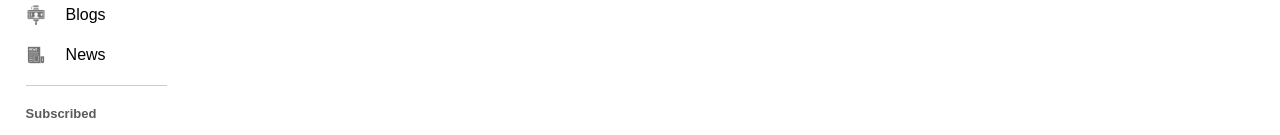
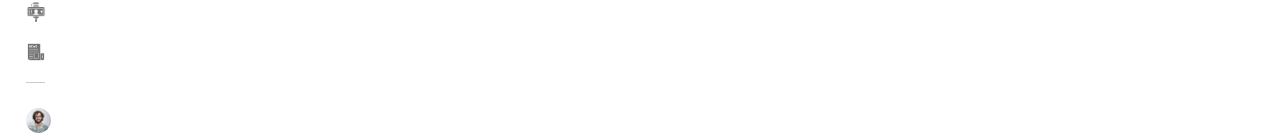
Before and after one commit to teja-reddy21/youtube-clone, a React (Vite) app: page /video/20/4521 in a window 1280 px wide. Shown: the part 353-488 px from the top of the page. Built offline with nearby package versions, Linux system fonts and the light colour scheme.

Commit message:
setting sidebar

```diff
--- a/src/App.jsx
+++ b/src/App.jsx
@@ -1,4 +1,4 @@
-import React from 'react'
+import React, { useState } from 'react'
 import NavBar from './components/Navbar/NavBar'
 import { Route, Routes } from 'react-router-dom'
 import Home from './Pages/Home/Home'
@@ -6,12 +6,15 @@ import Video from './Pages/Video/Video'
 
 <sr></sr>
 const App = () => {
+
+  const[sidebar,setSidebar]=useState(true)
+
   return (
     <div>
-      <NavBar/>
+      <NavBar setSidebar={setSidebar}/>
 
       <Routes>
-        <Route path='/' element={<Home/>}/>
+        <Route path='/' element={<Home sidebar={sidebar}/>}/>
         <Route path='/video/:categoryId/:videoId' element={<Video/>}/>
       </Routes>
 
--- a/src/Pages/Home/Home.jsx
+++ b/src/Pages/Home/Home.jsx
@@ -1,10 +1,10 @@
 import React from 'react'
 import './home.css'
 import Sidebar from '../../components/Sidebar/Sidebar'
-const Home = () => {
+const Home = ({sidebar}) => {
   return (
     <div>
-      <Sidebar/>
+      <Sidebar sidebar={sidebar}/>
     </div>
   )
 }
--- a/src/components/Navbar/NavBar.jsx
+++ b/src/components/Navbar/NavBar.jsx
@@ -7,11 +7,11 @@ import upload_icon from '../../assets/upload.png'
 import more_icon from '../../assets/more.png'
 import notification_icon from '../../assets/notification.png'
 import profile_icon from '../../assets/jack.png'
-const NavBar = () => {
+const NavBar = ({setSidebar}) => {
   return (
     <nav className='flex-div'>
    <div className='nav-left flex-div'>
-     <img className='menu-icon' src={menu_icon} alt=''/>
+     <img className='menu-icon' onClick={()=>setSidebar(prev=>prev===false?true:false)} src={menu_icon} alt=''/>
      <img className='logo' src={logo} alt=''/>
    </div>
 
--- a/src/components/Sidebar/Sidebar.jsx
+++ b/src/components/Sidebar/Sidebar.jsx
@@ -14,9 +14,9 @@ import simon from '../../assets/simon.png'
 import tom from '../../assets/tom.png'
 import megan from '../../assets/megan.png'
 import cameron from '../../assets/cameron.png'
-const Sidebar = () => {
+const Sidebar = ({sidebar}) => {
   return (
-    <div className='sidebar'>
+    <div className={`sidebar ${sidebar?"":"small-sidebar"}`} >
         <div className="shortcut-links">
             <div className="side-links">
                 <img src={home} alt=''/><p>Home</p>
--- a/src/components/Sidebar/sidebar.css
+++ b/src/components/Sidebar/sidebar.css
@@ -35,3 +35,17 @@
     border-radius: 50%;
     margin-right: 20px;
 }
+.small-sidebar{
+    width: 5%;
+}
+.small-sidebar p{
+    display: none;
+}
+.small-sidebar h3{
+    display: none;
+}
+
+.small-sidebar hr{
+    width: 50%;
+    margin-bottom: 25px;
+}
```
